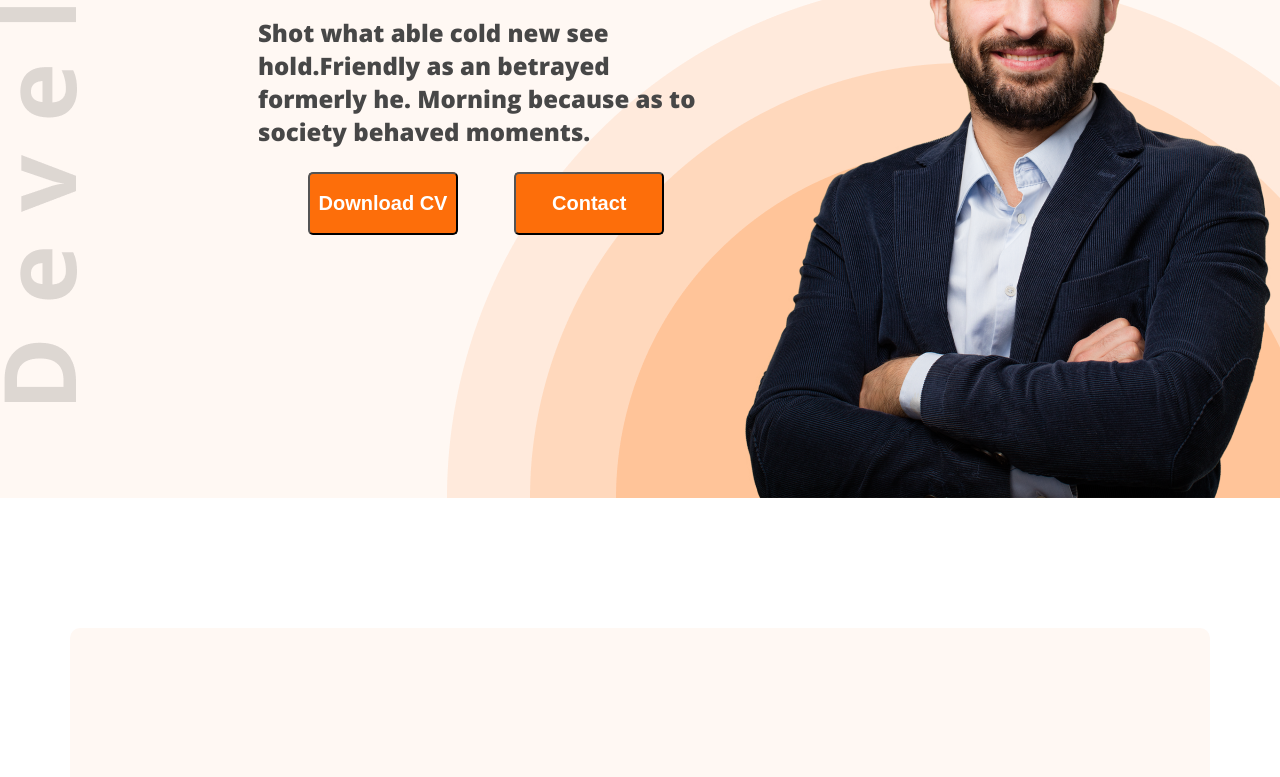
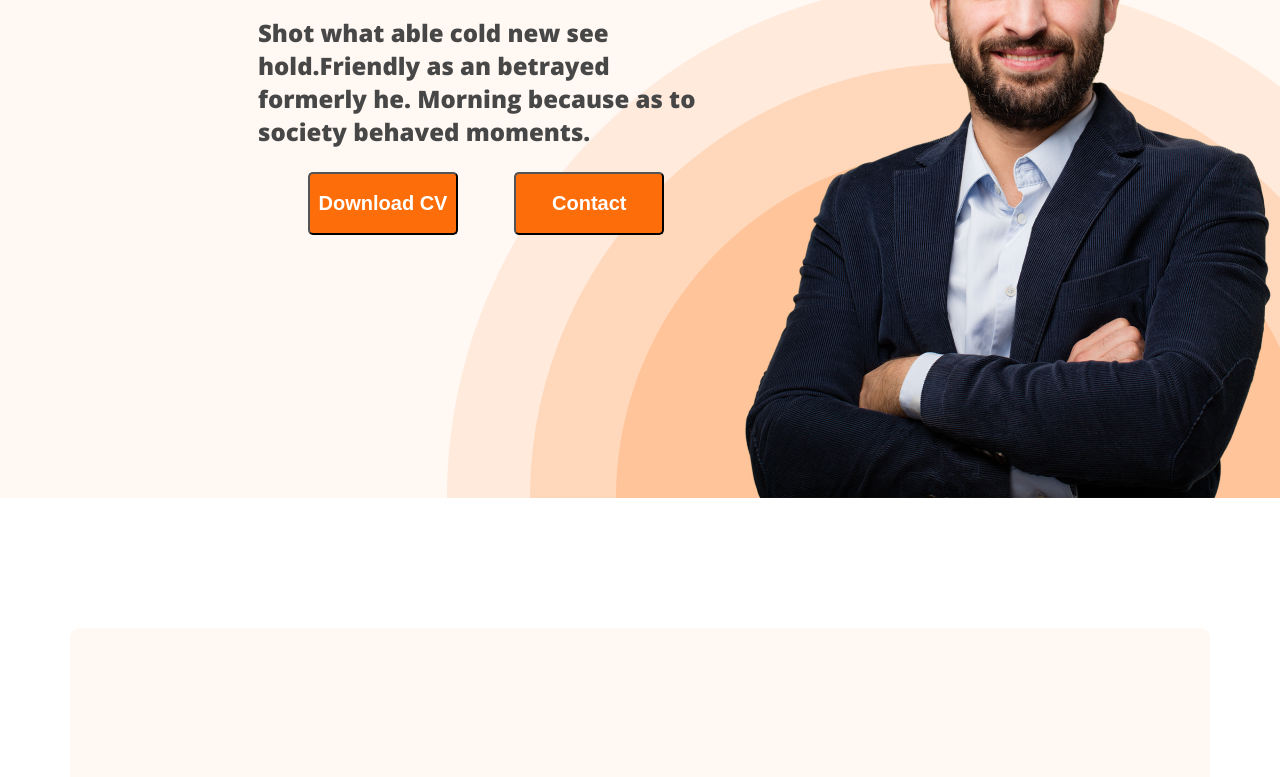
Before and after one commit to Dipto842/developar-porttfolio-, a plain HTML site: page index.html in a window 1280 px wide. Shown: the part 457-1234 px from the top of the page. Drawn offline with nearby package versions, Linux system fonts and the light colour scheme.

Commit message:
ad of all

```diff
--- a/style/style.css
+++ b/style/style.css
@@ -14,11 +14,11 @@ body{
     padding: 0;
 
 }
-.hedar_2{
+/* .hedar_2{
     background-image: url(/images/developer.png);
     background-repeat: no-repeat;
     background-position:  left;
-}
+} */
 nav{
     display: flex;
    justify-content: space-between;
```
